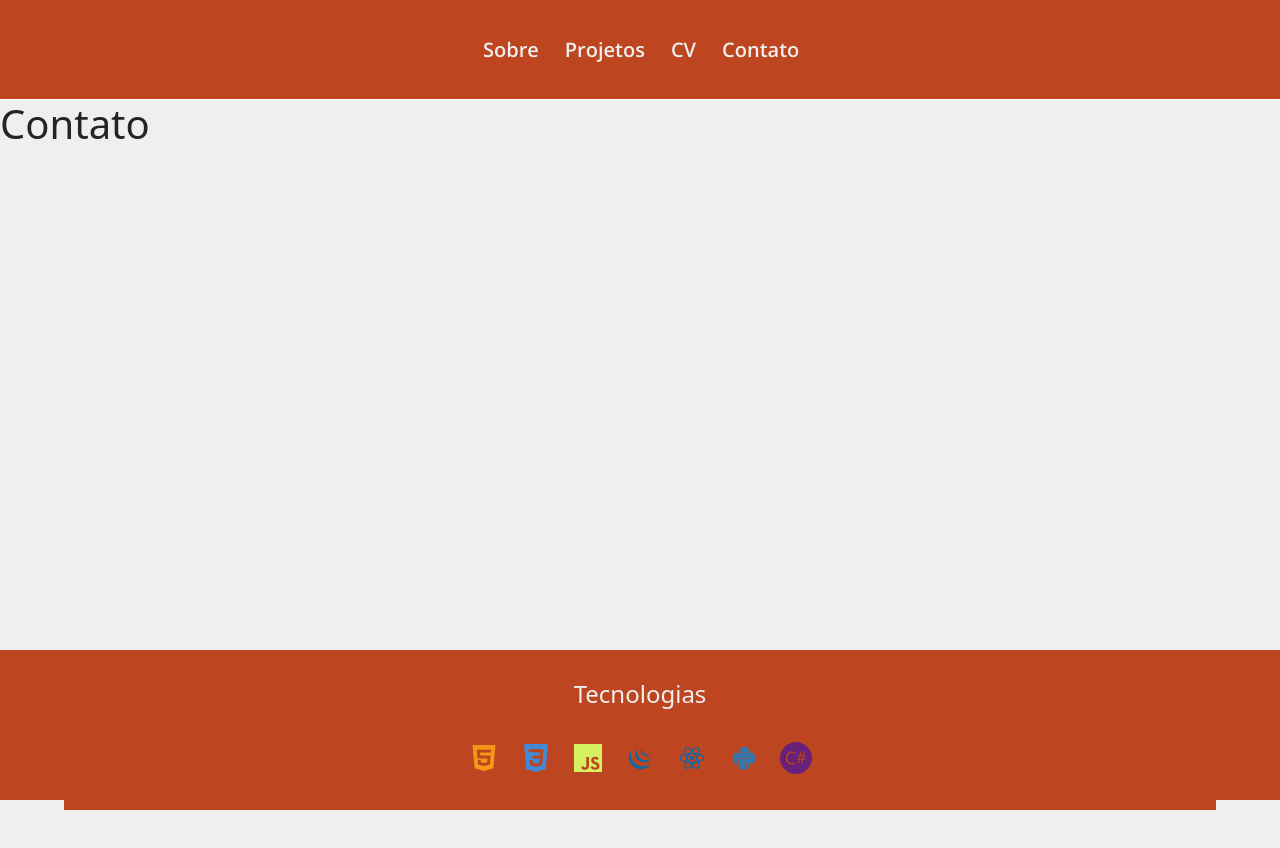
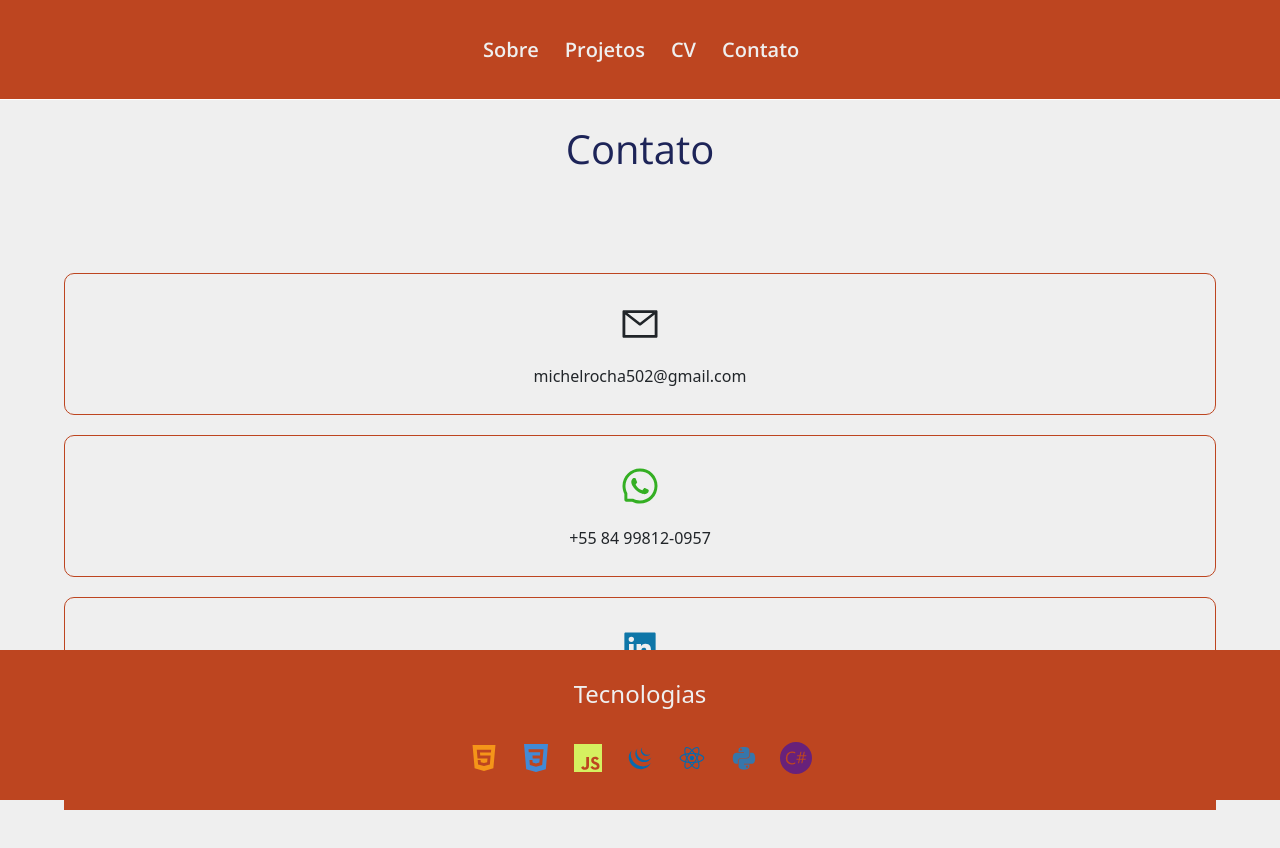
Before and after one commit to MichelRLima/Portfolio, a React (Create React App) app: page /componentes/contato in a window 1280 px wide. Shown: the top 848 px of the page. Before the commit the page ends 800 px from the top, so only its background shows below. Built offline with nearby package versions, Linux system fonts and the light colour scheme; a web font is replaced by a local one.

Commit message:
contatos

```diff
--- a/src/componentes/Contato.js
+++ b/src/componentes/Contato.js
@@ -1,8 +1,31 @@
+import styles from './contato.module.css'
+import { AiOutlineMail, AiOutlineWhatsApp, AiFillLinkedin } from 'react-icons/ai';
+
 function Contato (){
 
     return(
     <>
-    <h1>Contato</h1>
+    <h2 className={styles.titulo}>Contato</h2>
+
+    <div className={styles.containerContato}>
+         <div className={styles.contato}>
+            <AiOutlineMail size={40} />
+            <p>michelrocha502@gmail.com</p>
+         </div>
+
+         <div className={styles.contato}>
+            <AiOutlineWhatsApp color='#34af23' size={40} />
+
+            <p>+55 84 99812-0957</p>
+         </div>
+
+         <div className={styles.contato}>
+            <AiFillLinkedin color='#0e76a8' size={40} />
+
+            <p><a href='https://www.linkedin.com/in/michel-rocha-01b550210/' target='_blanck'>Michel Rocha</a></p>
+         </div>
+    </div>
+
     </>
     )
 }
--- /dev/null
+++ b/src/componentes/contato.module.css
@@ -0,0 +1,37 @@
+.titulo{
+    text-align: center;
+    color: rgb(29, 36, 88);
+    font-family: 'Open Sans', sans-serif;
+    font-weight: 400;
+    font-size: 40px;
+    margin-top: 25px;
+}
+
+
+.containerContato{
+    width: 90%;
+
+    margin:100px auto 200px;
+    border-radius: 10px;
+    display: block;
+
+}
+
+.contato{
+
+    margin: 20px auto;
+    border: 1px solid #bd4520;
+    border-radius: 10px;
+    padding: 10px;
+
+}
+
+.contato svg{
+    width: 100%;
+    margin: 20px auto;
+}
+
+.contato p{
+    text-align: center;
+
+}
```
